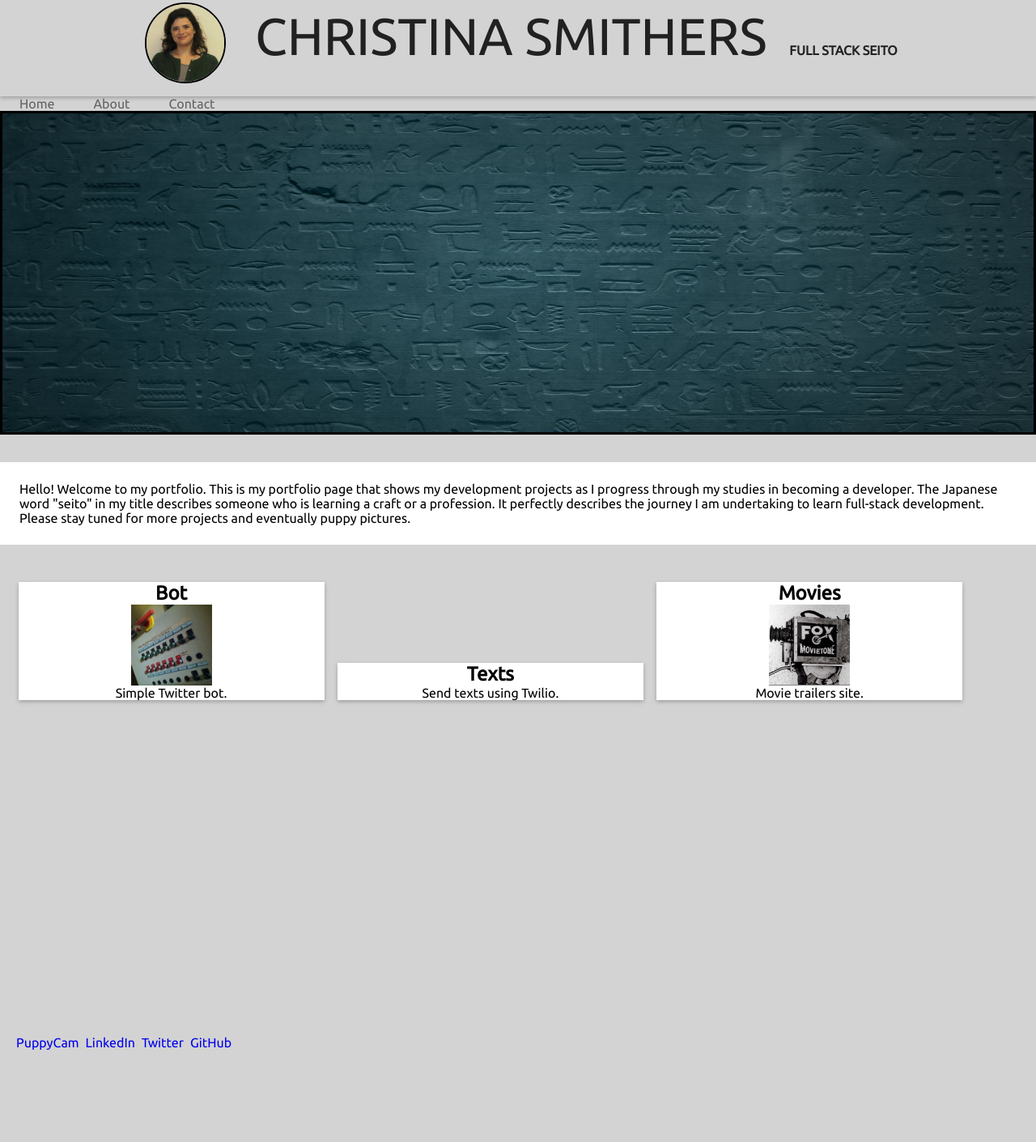
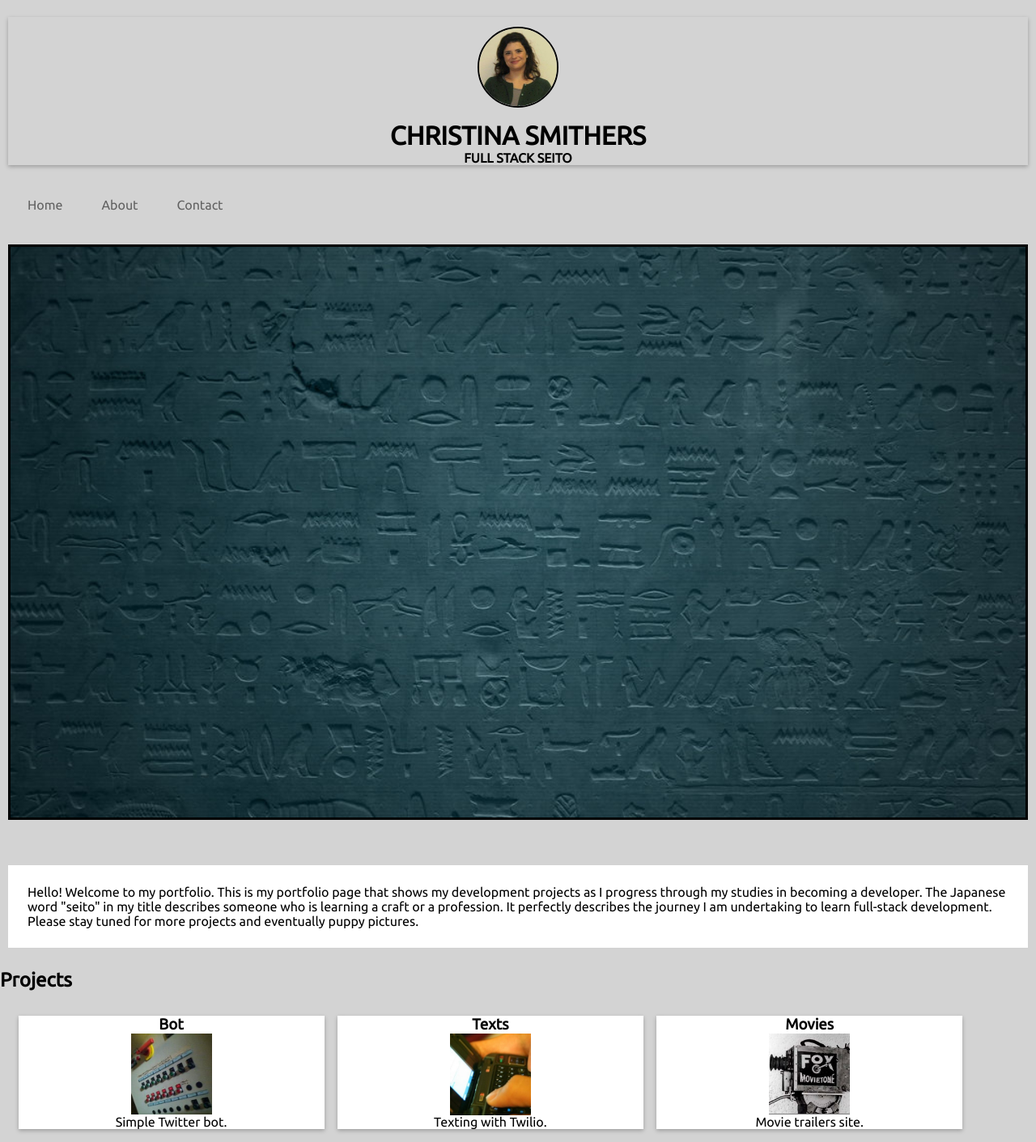
Before and after one commit to csmithersslc/Portfolio, a website: page index.html in a window 1280 px wide. Shown: the part 9-1420 px from the top of the page at 81% size. Before the commit the page ends 1326 px from the top, so only its background shows below. Drawn offline with nearby package versions, Linux system fonts and the light colour scheme.

Commit message:
Add files via upload
Final fixes

```diff
--- a/index.html
+++ b/index.html
@@ -1,80 +1,125 @@
 <!DOCTYPE HTML>
 <html>
+
 <head>
     <title>Christina Smithers | Portfolio</title>
-
     <!--Main Setups for viewers -->
     <link rel="stylesheet" href="css/style.css">
     <meta charset="utf-8">
     <meta name="viewport" content="width=device-width,initial-scale=1.0">
     <meta http-equiv="X-UA-Compatible" content="IE=edge">
     <link href="https://fonts.googleapis.com/css?family=Ubuntu" rel="stylesheet">
-
     <!--Bootstrap-->
-    <script src="https://netdna.bootstrapcdn.com/bootstrap/3.1.0/js/bootstrap.min.js"></script>
+    <script src="https://netdna.bootstrapcdn.com/bootstrap/3.1.0/js/bootstrap.min.js">
+    </script>
 </head>
 
 <body>
-
     <!--Header-->
+    <div class="container-fluid">
         <header class="header">
             <div class="header__inner">
                 <img class="header__logo" src="images/moi.jpg" alt="moi">
-        <h1 class="header__title">Christina Smithers</h1>
-        <h4 class="header__description">Full Stack Seito</h4></div>
+                <h1>Christina Smithers</h1>
+                  <h4>Full Stack Seito</h4>
+            </div>
         </header>
-
+    </div>
     <!--Navigating Links-->
+    <div class="container-fluid">
         <div id="navbar" class="collapse navbar-collapse">
             <ul class="nav navbar-nav">
-            <li class="active"><a href="#">Home</a></li>
-            <li><a href="#about">About</a></li>
-            <li><a href="#contact">Contact</a></li>
+                <li class="active">
+                    <a href="#">Home
+                    </a>
+                </li>
+                <li>
+                    <a href="#about">About
+                    </a>
+                </li>
+                <li>
+                    <a href="#contact">Contact
+                    </a>
+                </li>
             </ul>
-        </div><!--/.nav-collapse -->
-
+        </div>
+    </div>
+    <!--/.nav-collapse -->
     <!--Slider-->
-<img class= "sliderPic" src="images/hieroglyphics.jpg" alt="heiroglyphics"> <br/>
-<!--Mandatory introduction-->
-<p class="intro">Hello!  Welcome to my portfolio.  This is my portfolio page that shows my development projects as I progress through my studies in becoming a developer.  The Japanese word "seito" in my title describes someone who is learning a craft or a profession.  It perfectly describes the journey I am undertaking to learn full-stack development.  Please stay tuned for more projects and eventually puppy pictures.</p>
-
-
     <div class="container-fluid">
-    <div class="row">
-        <div class="col-md-2">
-          <h2>Bot</h2>
-            <div class="child-image"><a href="https://github.com/csmithersslc/MegaBaciBot"><img src="images/bot.jpg" alt="bot"></a></div>
-            <div class="description">Simple Twitter bot.</div>
+      <div class= "slider">
+        <img class="sliderPic" src="images/hieroglyphics.jpg" alt="heiroglyphics">
       </div>
     </div>
 
+    <!--Introduction Paragraph-->
+    <div class="container-fluid">
+        <p class="intro">Hello! Welcome to my portfolio. This is my portfolio page that shows my development projects as I progress through my studies in becoming a developer. The Japanese word "seito" in my title describes someone who is learning a craft or a profession. It perfectly describes the journey I am undertaking to learn full-stack development. Please stay tuned for more projects and eventually puppy pictures.
+        </p>
+    </div>
+    <!--Projects-->
+    <h2><strong>Projects</strong></h2>
+    <div class="container-fluid">
+      <div class="projects-box">
         <div class="row">
             <div class="col-md-2">
-        <h2 class>Texts</h2>
-          <div class="description">Send texts using Twilio.</div>
+                <h3>Bot</h3>
+                <div class="child-image">
+                    <a href="https://github.com/csmithersslc/MegaBaciBot">
+                        <img src="images/bot.jpg" alt="bot">
+                    </a>
+                </div>
+                  <div class="description">Simple Twitter bot.
+                  </div>
               </div>
         </div>
         <div class="row">
             <div class="col-md-2">
-        <h2 class>Movies</h2>
-          <div class="child-image"><a href="https://github.com/csmithersslc/MovieTrailers"><img src="images/movie.jpg" alt= "cam"></a></div>
-            <div class="description">Movie trailers site.</div>
+                <h3>Texts</h3>
+                  <div class="child-image">
+                      <a href="https://github.com/csmithersslc/sendTexts">
+                          <img src="images/Texting.jpg" alt="Texting">
+                      </a>
+                  </div>
+                    <div class="description">Texting with Twilio.
                     </div>
               </div>
         </div>
-
+        <div class="row">
+            <div class="col-md-2">
+                <h3>Movies</h3>
+                <div class="child-image">
+                    <a href="https://github.com/csmithersslc/MovieTrailers">
+                        <img src="images/movie.jpg" alt="cam">
+                    </a>
+                  </div>
+                    <div class="description">Movie trailers site.
+                    </div>
+                </div>
+            </div>
+        </div>
     <!--Footer-->
+    <div class="container-fluid">
         <footer class="footer">
-        <ul class="footer a">
-        <li class="footer li"><a href="http://www.apl.tv/puppies.htm">PuppyCam</a></li>
-        <li class="footer li"><a href="https://www.linkedin.com/in/mchristinasmithers">LinkedIn</a></li>
-        <li class="footer li"><a href="https://twitter.com/ChristinaBaci">Twitter</a></li>
-        <li class="footer li"><a href="https://github.com/csmithersslc">GitHub</a></li>
+            <ul class="footer-a">
+                <li class="footer-li">
+                    <a href="http://www.apl.tv/puppies.htm">PuppyCam
+            </a>
+                </li>
+                <li class="footer-li">
+                    <a href="https://www.linkedin.com/in/mchristinasmithers">LinkedIn
+            </a>
+                </li>
+                <li class="footer-li">
+                    <a href="https://twitter.com/ChristinaBaci">Twitter
+            </a>
+                </li>
+                <li class="footer-li">
+                    <a href="https://github.com/csmithersslc">GitHub
+            </a>
+                </li>
             </ul>
-
         </footer>
-
-
-
+    </div>
 
 </html>
```
Lines whose indentation alone changed are shown as unchanged.
